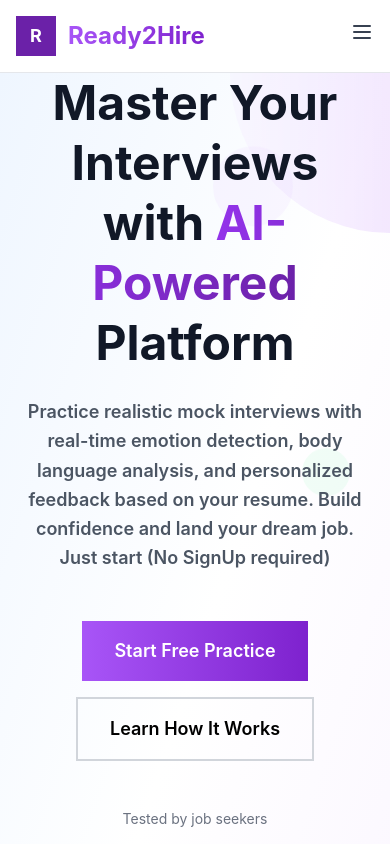
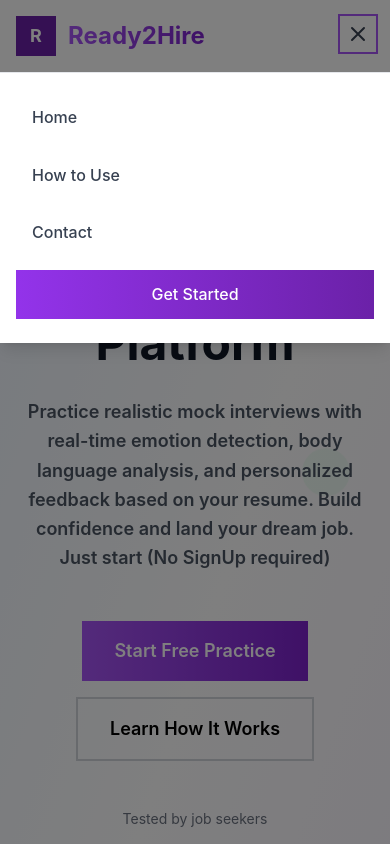
Before and after one commit to manavvinayak/hackcbs_client, a React (Vite) app: page / in a window 390 px wide. Both pictures are taken after a click on the button "Toggle mobile menu". Shown: the top 844 px of the page. Built offline with nearby package versions, Linux system fonts and the light colour scheme.

Commit message:
minor issues

```diff
--- a/index.html
+++ b/index.html
@@ -2,7 +2,9 @@
 <html lang="en">
   <head>
     <meta charset="UTF-8" />
-    <link rel="icon" type="image/svg+xml" href="/vite.svg" />
+    <link rel="icon" type="image/svg+xml" href="/icon.svg" />
+    <link rel="icon" type="image/png" href="/logo.png" />
+    <link rel="apple-touch-icon" sizes="180x180" href="/apple-icon.png" />
     <meta name="viewport" content="width=device-width, initial-scale=1.0" />
     <title>Interview Practice Platform</title>
   </head>
--- a/src/components/Navbar.jsx
+++ b/src/components/Navbar.jsx
@@ -1,12 +1,23 @@
 "use client"
 
 import { Link } from "react-router-dom"
+import { useState } from "react"
 
 export default function Navbar() {
+  const [isMobileMenuOpen, setIsMobileMenuOpen] = useState(false)
+
+  const toggleMobileMenu = () => {
+    setIsMobileMenuOpen(!isMobileMenuOpen)
+  }
+
+  const closeMobileMenu = () => {
+    setIsMobileMenuOpen(false)
+  }
+
   return (
-    <nav className="bg-white shadow-lg border-b border-gray-200">
+    <nav className="bg-white shadow-lg border-b border-gray-200 relative">
       <div className="max-w-7xl mx-auto px-4 py-4 flex justify-between items-center">
-        <Link to="/" className="flex items-center gap-3 cursor-pointer group">
+        <Link to="/" className="flex items-center gap-3 cursor-pointer group" onClick={closeMobileMenu}>
           <div className="w-10 h-10 bg-purple-800 rounded-lg flex items-center justify-center group-hover:scale-105 transition-transform">
             <span className="text-white font-bold text-lg">R</span>
           </div>
@@ -15,6 +26,7 @@ export default function Navbar() {
           </h1>
         </Link>
 
+        {/* Desktop menu */}
         <div className="hidden md:flex items-center gap-8">
           <Link
             to="/"
@@ -46,11 +58,68 @@ export default function Navbar() {
 
         {/* Mobile menu button */}
         <div className="md:hidden">
-          <button className="text-gray-700 hover:text-blue-600">
-            <svg className="w-6 h-6" fill="none" stroke="currentColor" viewBox="0 0 24 24">
-              <path strokeLinecap="round" strokeLinejoin="round" strokeWidth={2} d="M4 6h16M4 12h16M4 18h16" />
+          <button
+            onClick={toggleMobileMenu}
+            className="text-gray-700 hover:text-purple-700 focus:outline-none focus:ring-2 focus:ring-purple-500 focus:ring-offset-2 rounded-lg p-1 transition-colors"
+            aria-label="Toggle mobile menu"
+          >
+            <svg className={`w-6 h-6 transition-transform duration-200 ${isMobileMenuOpen ? 'rotate-90' : ''}`} fill="none" stroke="currentColor" viewBox="0 0 24 24">
+              {isMobileMenuOpen ? (
+                <path strokeLinecap="round" strokeLinejoin="round" strokeWidth={2} d="M6 18L18 6M6 6l12 12" />
+              ) : (
+                <path strokeLinecap="round" strokeLinejoin="round" strokeWidth={2} d="M4 6h16M4 12h16M4 18h16" />
+              )}
             </svg>
           </button>
+        </div>
+      </div>
+
+      {/* Mobile menu overlay */}
+      {isMobileMenuOpen && (
+        <div
+          className="md:hidden fixed inset-0 bg-black bg-opacity-50 z-40 transition-opacity"
+          onClick={closeMobileMenu}
+        />
+      )}
+
+      {/* Mobile menu */}
+      <div className={`md:hidden absolute top-full left-0 right-0 bg-white border-t border-gray-200 shadow-lg z-50 transform transition-all duration-300 ease-in-out ${
+        isMobileMenuOpen
+          ? 'translate-y-0 opacity-100 visible'
+          : '-translate-y-2 opacity-0 invisible'
+      }`}>
+        <div className="px-4 py-6 space-y-4">
+          <Link
+            to="/"
+            onClick={closeMobileMenu}
+            className="block text-gray-700 hover:text-purple-700 font-medium transition-colors py-2 px-4 rounded-lg hover:bg-purple-50"
+          >
+            Home
+          </Link>
+
+          <Link
+            to="/how-to-use"
+            onClick={closeMobileMenu}
+            className="block text-gray-700 hover:text-purple-700 font-medium transition-colors py-2 px-4 rounded-lg hover:bg-purple-50"
+          >
+            How to Use
+          </Link>
+
+          <Link
+            to="/contact"
+            onClick={closeMobileMenu}
+            className="block text-gray-700 hover:text-purple-700 font-medium transition-colors py-2 px-4 rounded-lg hover:bg-purple-50"
+          >
+            Contact
+          </Link>
+
+          <Link
+            to="/dashboard"
+            onClick={closeMobileMenu}
+            className="block w-full text-center px-6 py-3 bg-gradient-to-r from-purple-600 to-purple-800 text-white rounded-lg hover:shadow-lg transform hover:-translate-y-0.5 transition-all font-medium mt-4"
+          >
+            Get Started
+          </Link>
         </div>
       </div>
     </nav>
```
